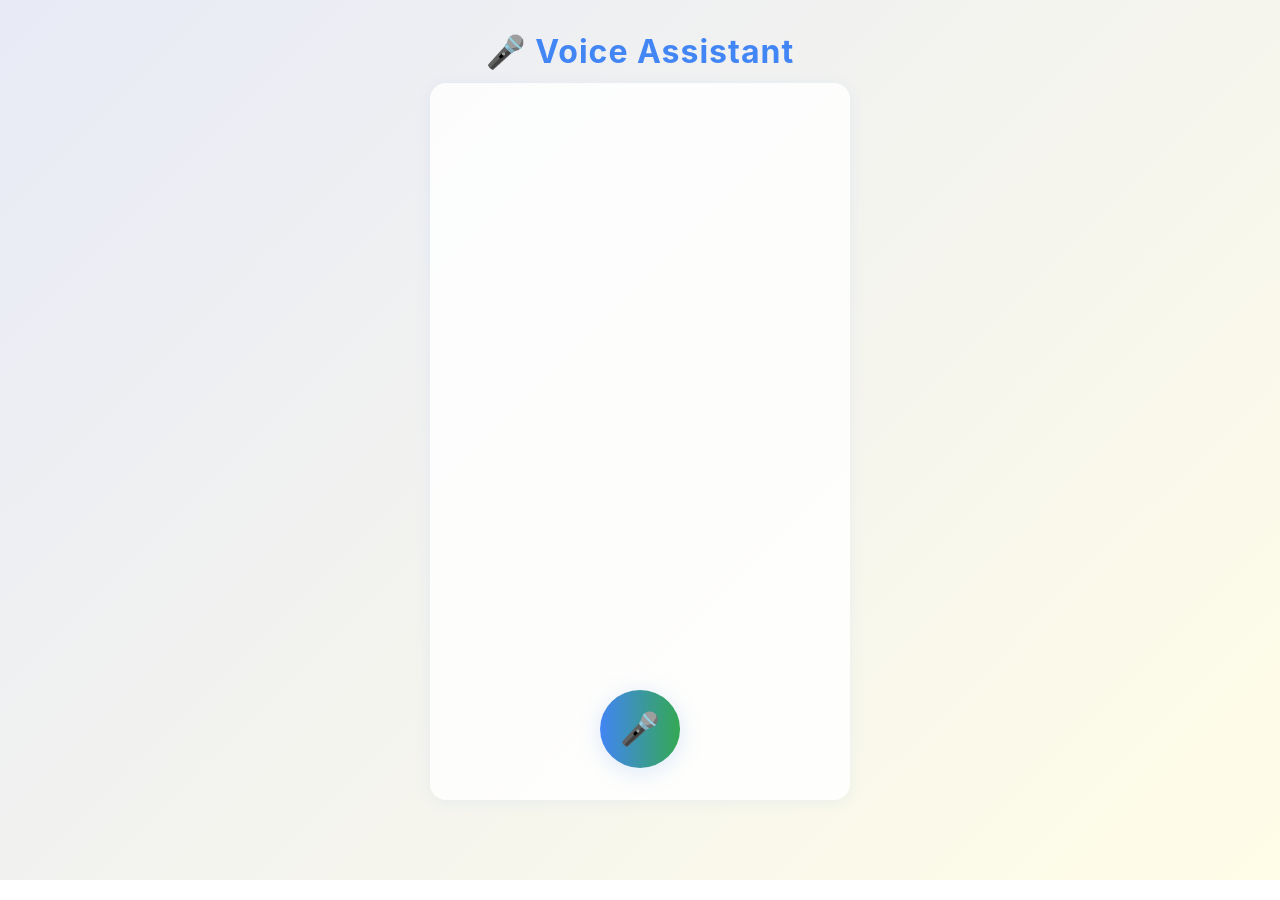
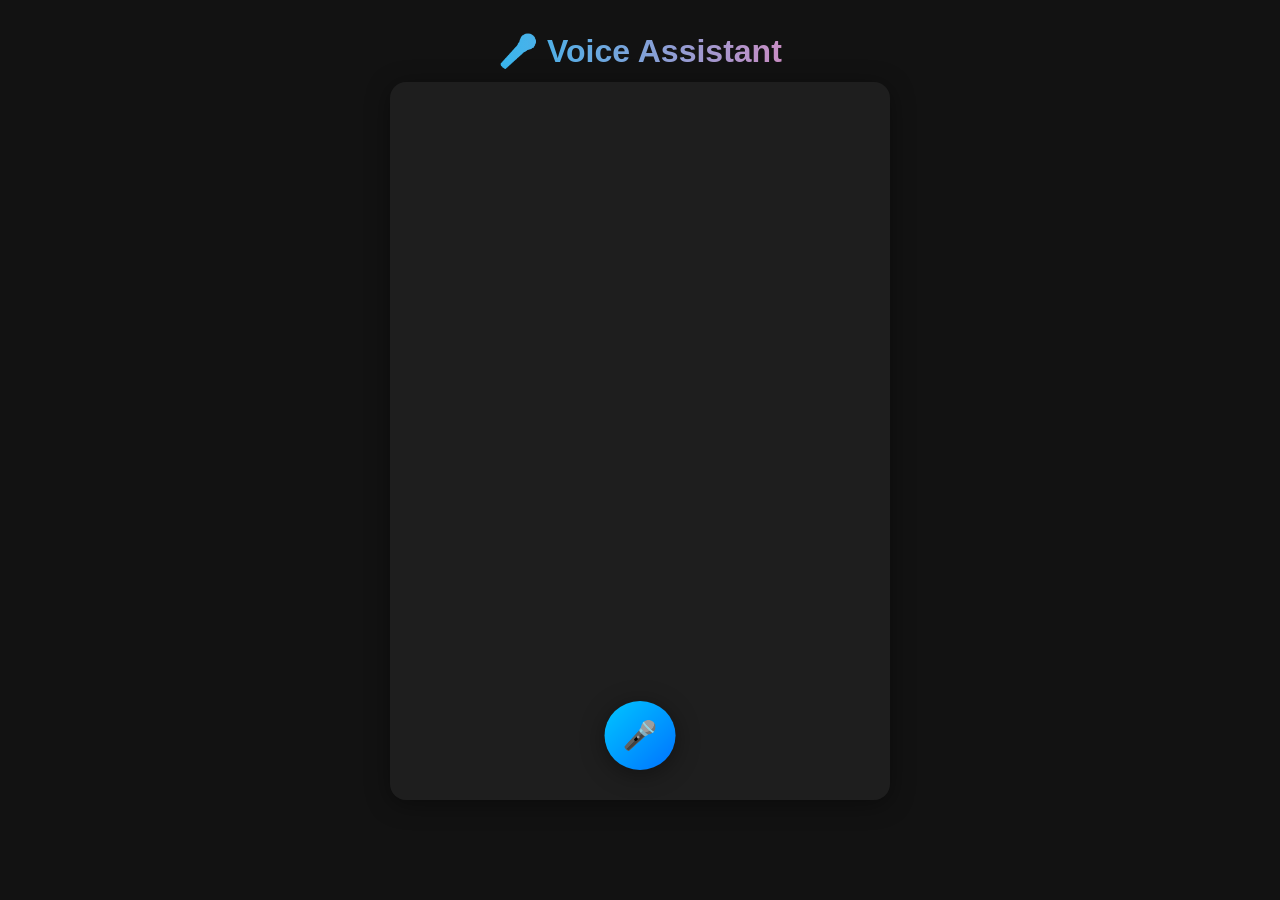
Before and after one commit to santo767/voice-assistant-frontend, a React (Create React App) app: page / in a window 1280 px wide. Built offline with nearby package versions, Linux system fonts and the light colour scheme.

Commit message:
Update UI to Google Assistant style

```diff
--- a/src/App.js
+++ b/src/App.js
@@ -1,12 +1,11 @@
 import React, { useState, useEffect, useRef } from "react";
 
 function App() {
-  const [messages, setMessages] = useState([]); // Chat history
+  const [messages, setMessages] = useState([]);
   const [isListening, setIsListening] = useState(false);
   const [userName, setUserName] = useState(null);
   const recognitionRef = useRef(null);
 
-  // Extract name from greetings in bot messages
   useEffect(() => {
     if (!userName && messages.length) {
       const lastBotMsg = messages[messages.length - 1];
@@ -19,9 +18,8 @@ function App() {
 
   const startListening = () => {
     setIsListening(true);
-
     const recognition = new window.webkitSpeechRecognition();
-    recognition.lang = ""; // Auto-detect language
+    recognition.lang = "";
     recognitionRef.current = recognition;
 
     recognition.onresult = async (event) => {
@@ -49,30 +47,22 @@ function App() {
           { role: "bot", text: data.reply, navigate: data.navigate },
         ]);
 
-        // Voice reply
         const synth = window.speechSynthesis;
         const utterThis = new SpeechSynthesisUtterance(data.reply);
         synth.speak(utterThis);
 
-        // Handle navigation
+        // Navigation logic
         if (data.navigate) {
-          if (typeof data.navigate === "object" && data.navigate.uri) {
-            const userConfirmed = window.confirm(
-              `Do you want to open the app?`
-            );
-            if (userConfirmed) {
+          const confirmed = window.confirm("Do you want to open this?");
+          if (confirmed) {
+            if (typeof data.navigate === "object" && data.navigate.uri) {
               window.location.href = data.navigate.uri;
               if (data.navigate.web) {
                 setTimeout(() => {
                   window.open(data.navigate.web, "_blank");
                 }, 2000);
               }
-            }
-          } else if (typeof data.navigate === "string") {
-            const userConfirmed = window.confirm(
-              `Do you want to open ${data.navigate}?`
-            );
-            if (userConfirmed) {
+            } else {
               const newWindow = window.open(data.navigate, "_blank");
               if (
                 !newWindow ||
@@ -98,52 +88,56 @@ function App() {
     recognition.start();
   };
 
-  // Styles for chat bubbles
+  // Styles
   const userBubble = {
-    background: "linear-gradient(90deg, #4285f4 0%, #34a853 100%)",
-    color: "white",
+    background: "linear-gradient(135deg, #00c6ff, #0072ff)",
+    color: "#fff",
     alignSelf: "flex-end",
-    borderRadius: "20px 20px 4px 20px",
+    borderRadius: "18px 18px 4px 18px",
     padding: "10px 18px",
-    margin: "8px 0",
-    maxWidth: "70%",
+    margin: "6px 0",
+    maxWidth: "85%",
     fontSize: "16px",
     wordBreak: "break-word",
+    animation: "fadeIn 0.3s ease-in-out",
   };
+
   const botBubble = {
-    background: "linear-gradient(90deg, #fbbc05 0%, #ea4335 100%)",
-    color: "white",
+    background: "linear-gradient(135deg, #ff758c, #ff7eb3)",
+    color: "#fff",
     alignSelf: "flex-start",
-    borderRadius: "20px 20px 20px 4px",
+    borderRadius: "18px 18px 18px 4px",
     padding: "10px 18px",
-    margin: "8px 0",
-    maxWidth: "70%",
+    margin: "6px 0",
+    maxWidth: "85%",
     fontSize: "16px",
     wordBreak: "break-word",
+    animation: "fadeIn 0.3s ease-in-out",
   };
 
   return (
     <div
       style={{
         minHeight: "100vh",
-        background: "linear-gradient(135deg, #e8eaf6 0%, #fffde7 100%)",
-        color: "#222",
+        background: "#121212",
+        color: "#fff",
         display: "flex",
         flexDirection: "column",
         alignItems: "center",
         padding: "0",
+        fontFamily: "sans-serif",
       }}
     >
       <div
         style={{
           width: "100%",
-          maxWidth: "420px",
+          maxWidth: "500px",
           margin: "0 auto",
           minHeight: "100vh",
           display: "flex",
           flexDirection: "column",
           justifyContent: "flex-end",
-          padding: "0 0 80px 0",
+          padding: "0 0 100px 0",
         }}
       >
         <div
@@ -152,26 +146,24 @@ function App() {
             fontSize: "2rem",
             textAlign: "center",
             margin: "32px 0 12px 0",
-            color: "#4285f4",
-            letterSpacing: "1px",
+            background: "linear-gradient(90deg, #00c6ff, #ff7eb3)",
+            WebkitBackgroundClip: "text",
+            WebkitTextFillColor: "transparent",
           }}
         >
-          <span role="img" aria-label="mic">
-            🎤
-          </span>{" "}
-          Voice Assistant
+          🎤 Voice Assistant
         </div>
+
         <div
           style={{
             flex: 1,
             display: "flex",
             flexDirection: "column",
             overflowY: "auto",
-            background: "rgba(255,255,255,0.85)",
+            background: "#1e1e1e",
             borderRadius: "16px",
-            boxShadow: "0 2px 16px rgba(66,133,244,0.08)",
-            padding: "24px 12px 12px 12px",
-            minHeight: "350px",
+            padding: "16px 12px",
+            boxShadow: "0 4px 24px rgba(0,0,0,0.4)",
           }}
         >
           {messages.map((msg, idx) => (
@@ -188,7 +180,7 @@ function App() {
                     target="_blank"
                     rel="noopener noreferrer"
                     style={{
-                      color: "#4285f4",
+                      color: "#00c6ff",
                       textDecoration: "underline",
                       fontWeight: "bold",
                     }}
@@ -206,33 +198,32 @@ function App() {
             </div>
           ))}
         </div>
+
         <button
           onClick={startListening}
           disabled={isListening}
           style={{
             position: "fixed",
-            bottom: 32,
+            bottom: 30,
             left: "50%",
             transform: "translateX(-50%)",
             background: isListening
-              ? "rgba(234,67,53,0.8)"
-              : "linear-gradient(90deg, #4285f4 0%, #34a853 100%)",
-            color: "white",
+              ? "#ff5252"
+              : "linear-gradient(135deg, #00c6ff, #0072ff)",
+            color: "#fff",
             border: "none",
-            padding: "20px",
-            fontSize: "32px",
+            padding: "18px",
+            fontSize: "28px",
             borderRadius: "50%",
             cursor: isListening ? "not-allowed" : "pointer",
-            boxShadow: "0 4px 24px rgba(66,133,244,0.18)",
+            boxShadow: "0 4px 24px rgba(0,0,0,0.4)",
             outline: "none",
             zIndex: 100,
-            transition: "background 0.3s",
+            transition: "all 0.3s ease",
           }}
           aria-label={isListening ? "Listening" : "Start Talking"}
         >
-          <span role="img" aria-label="microphone">
-            {isListening ? "🎙️" : "🎤"}
-          </span>
+          {isListening ? "🎙️" : "🎤"}
         </button>
       </div>
     </div>
```
